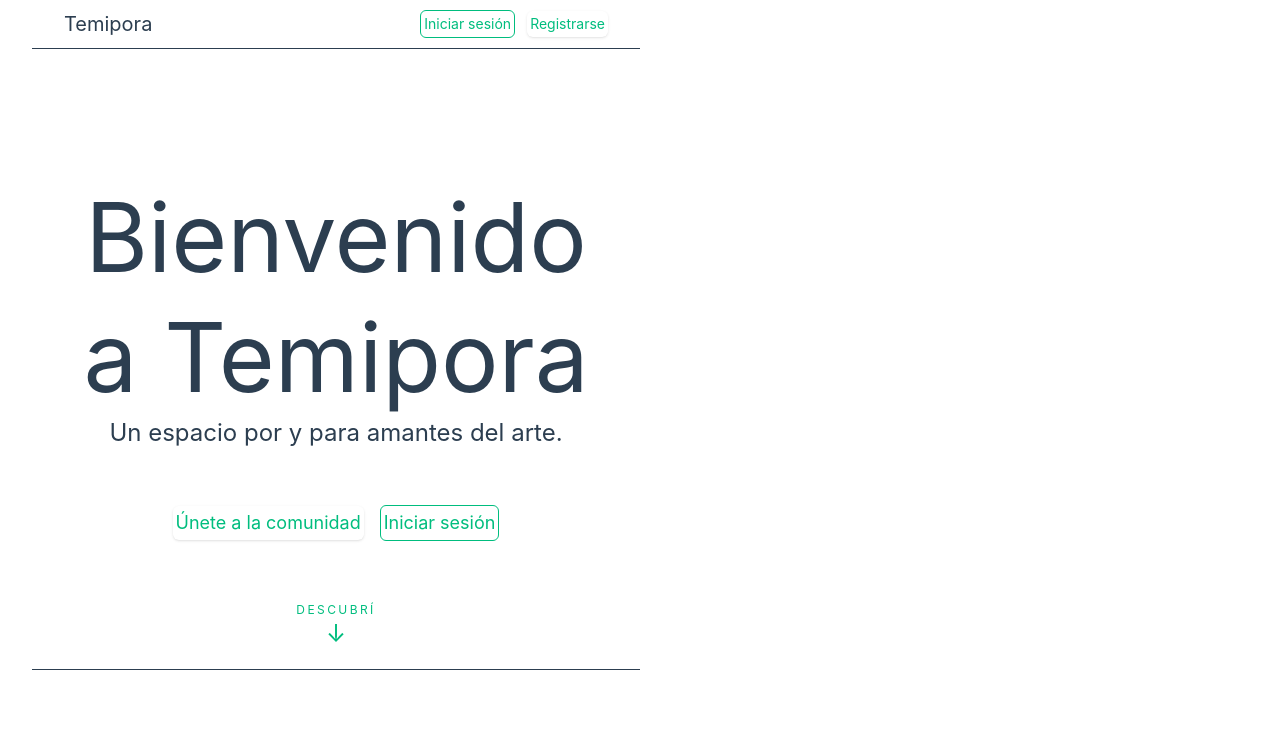
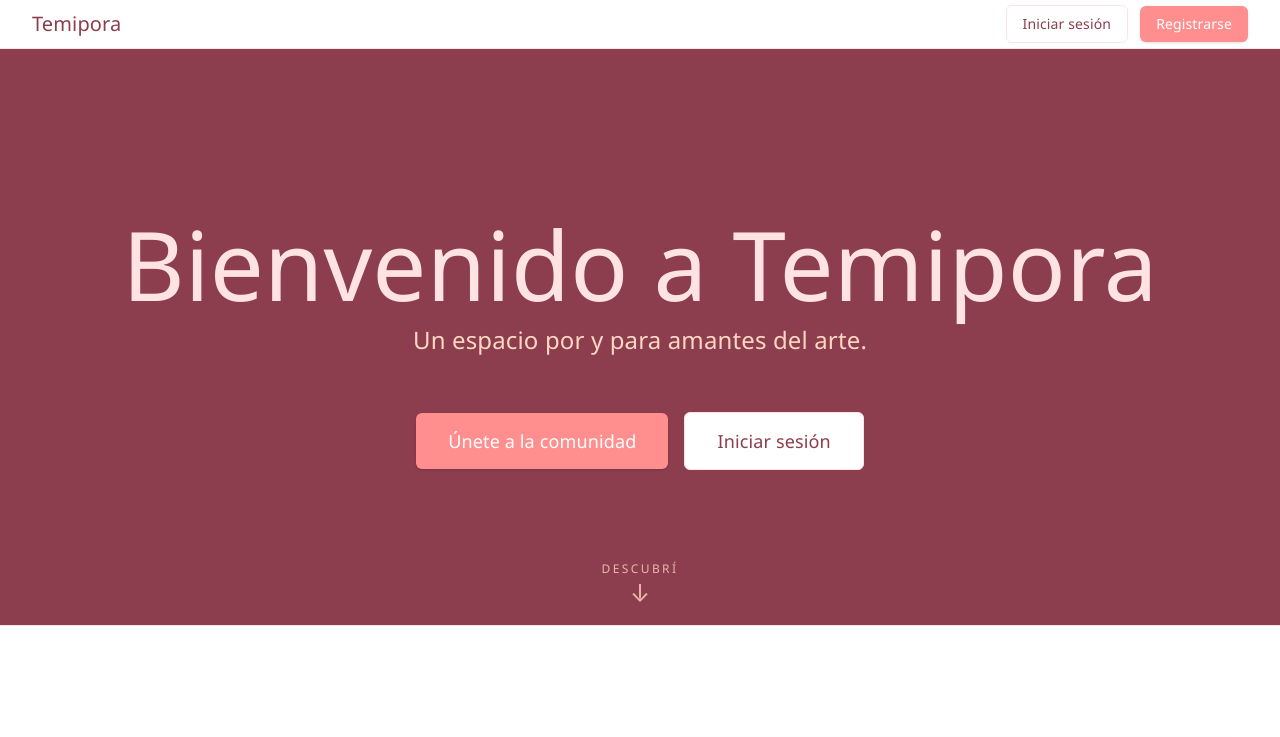
Before and after one commit to Nathelin/temipora-plataforma-arte, a Vue app in the folder temipora-front/: page / in a window 1280 px wide. Shown: the top 737 px of the page. Built offline with nearby package versions, Linux system fonts and the light colour scheme; grey boxes are pictures that could not be loaded.

Commit message:
Colores personalizados de la plataforma y otros formatos de estilo

```diff
--- a/temipora-front/src/assets/base.css
+++ b/temipora-front/src/assets/base.css
@@ -1,86 +1,28 @@
-/* color palette from <https://github.com/vuejs/theme> */
-:root {
-  --vt-c-white: #ffffff;
-  --vt-c-white-soft: #f8f8f8;
-  --vt-c-white-mute: #f2f2f2;
-
-  --vt-c-black: #181818;
-  --vt-c-black-soft: #222222;
-  --vt-c-black-mute: #282828;
-
-  --vt-c-indigo: #2c3e50;
-
-  --vt-c-divider-light-1: rgba(60, 60, 60, 0.29);
-  --vt-c-divider-light-2: rgba(60, 60, 60, 0.12);
-  --vt-c-divider-dark-1: rgba(84, 84, 84, 0.65);
-  --vt-c-divider-dark-2: rgba(84, 84, 84, 0.48);
-
-  --vt-c-text-light-1: var(--vt-c-indigo);
-  --vt-c-text-light-2: rgba(60, 60, 60, 0.66);
-  --vt-c-text-dark-1: var(--vt-c-white);
-  --vt-c-text-dark-2: rgba(235, 235, 235, 0.64);
-}
-
-/* semantic color variables for this project */
-:root {
-  --color-background: var(--vt-c-white);
-  --color-background-soft: var(--vt-c-white-soft);
-  --color-background-mute: var(--vt-c-white-mute);
-
-  --color-border: var(--vt-c-divider-light-2);
-  --color-border-hover: var(--vt-c-divider-light-1);
-
-  --color-heading: var(--vt-c-text-light-1);
-  --color-text: var(--vt-c-text-light-1);
-
-  --section-gap: 160px;
-}
-
-@media (prefers-color-scheme: dark) {
-  :root {
-    --color-background: var(--vt-c-black);
-    --color-background-soft: var(--vt-c-black-soft);
-    --color-background-mute: var(--vt-c-black-mute);
-
-    --color-border: var(--vt-c-divider-dark-2);
-    --color-border-hover: var(--vt-c-divider-dark-1);
-
-    --color-heading: var(--vt-c-text-dark-1);
-    --color-text: var(--vt-c-text-dark-2);
-  }
-}
-
 *,
 *::before,
 *::after {
   box-sizing: border-box;
   margin: 0;
-  font-weight: normal;
 }
 
 body {
   min-height: 100vh;
-  color: var(--color-text);
-  background: var(--color-background);
-  transition:
-    color 0.5s,
-    background-color 0.5s;
-  line-height: 1.6;
+  overflow-x: hidden;
+  color: #6b4a4a;
+  background: #fff8f2;
+  line-height: 1.5;
   font-family:
-    Inter,
+    'Segoe UI',
+    system-ui,
     -apple-system,
     BlinkMacSystemFont,
-    'Segoe UI',
-    Roboto,
-    Oxygen,
-    Ubuntu,
-    Cantarell,
-    'Fira Sans',
-    'Droid Sans',
     'Helvetica Neue',
+    Arial,
     sans-serif;
-  font-size: 15px;
+  font-size: 14px;
+  font-weight: 400;
   text-rendering: optimizeLegibility;
   -webkit-font-smoothing: antialiased;
   -moz-osx-font-smoothing: grayscale;
+  letter-spacing: 0.01em;
 }
--- a/temipora-front/src/assets/main.css
+++ b/temipora-front/src/assets/main.css
@@ -1,35 +1,6 @@
 @import './base.css';
 
 #app {
-  max-width: 1280px;
-  margin: 0 auto;
-  padding: 2rem;
-  font-weight: normal;
+  width: 100%;
+  min-height: 100vh;
 }
-
-a,
-.green {
-  text-decoration: none;
-  color: hsla(160, 100%, 37%, 1);
-  transition: 0.4s;
-  padding: 3px;
-}
-
-@media (hover: hover) {
-  a:hover {
-    background-color: hsla(160, 100%, 37%, 0.2);
-  }
-}
-
-@media (min-width: 1024px) {
-  body {
-    display: flex;
-    place-items: center;
-  }
-
-  #app {
-    display: grid;
-    grid-template-columns: 1fr 1fr;
-    padding: 0 2rem;
-  }
-}
--- a/temipora-front/src/style.css
+++ b/temipora-front/src/style.css
@@ -1,10 +1,22 @@
 @import "tailwindcss";
 
 @theme {
-  --color-clean: #fffaf5;
-  --color-mustard: #ffd470;
-  --color-blush: #ffa69e;
-  --color-petal: #ff686b;
-  --color-melaza: #6a2e35;
-  --color-ladrillo: #B54F4F;
+  --color-crema: #fff8f2;
+  --color-rosa: #ffe3e3;
+  --color-durazno: #ffd7c2;
+  --color-coral: #ff8f8f;
+  --color-rojizo: #d95f6b;
+  --color-granate: #8c3d4e;
+  --color-cafe: #6b4a4a;
+  --color-blanco: #ffffff;
 }
+
+@layer base {
+  html {
+    scroll-behavior: smooth;
+  }
+
+  body {
+    font-weight: 300;
+  }
+}
```
